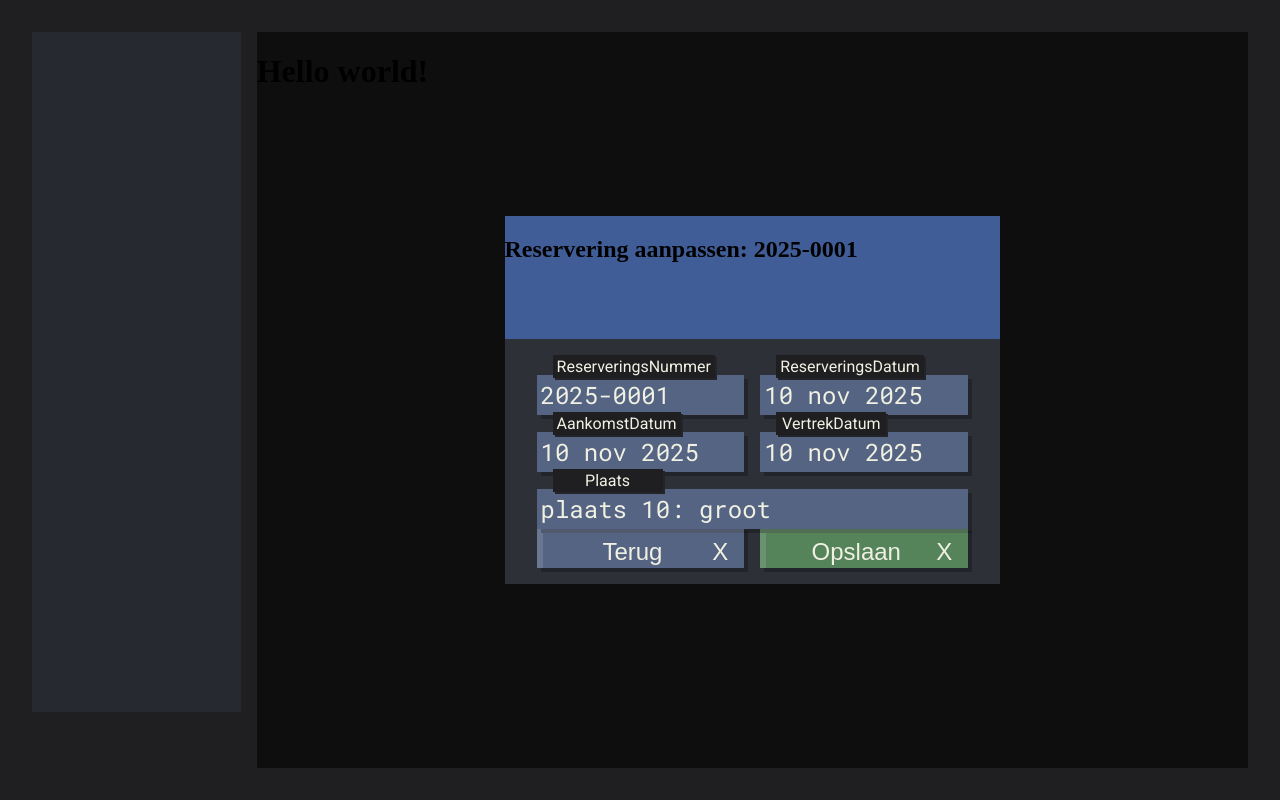
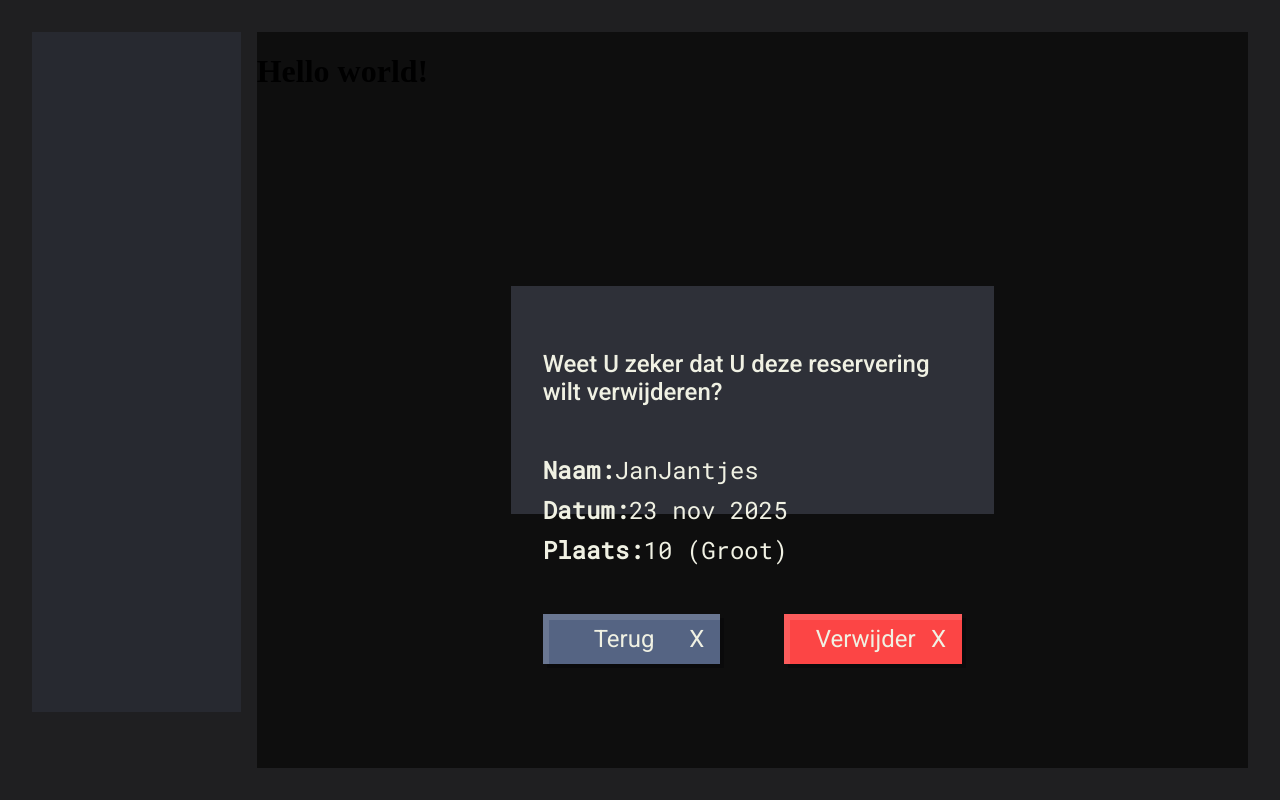
Before and after one commit to Powerboy2015/boer-bert-registratiesysteem, a Next.js app in the folder next.js/: page /dashboard/reservations in a window 1280 px wide. Built offline with nearby package versions, Linux system fonts and the light colour scheme.

Commit message:
delete reservation modal design
added following:
- DeleteReservation.tsx, holds the modal, including a closing button for the modal
- editReservationButton.tsx gets a roboto font
- EditReservationModal.tsx hidden(for development)

```diff
--- a/next.js/src/app/dashboard/reservations/layout.tsx
+++ b/next.js/src/app/dashboard/reservations/layout.tsx
@@ -1,3 +1,4 @@
+import DeleteReservationModal from "@/app/ui/DeleteReservationModal";
 import EditReservationModal from "@/app/ui/EditReservationModal";
 import ModalOverlayComponent from "@/app/ui/ModalOverlayComponent";
 
@@ -27,6 +28,7 @@ export default function reservationLayout({
                     <div className="w-full h-full relative">
                         <ModalOverlayComponent>
                             <EditReservationModal reservation={"2025-0001"} />
+                            <DeleteReservationModal />
                         </ModalOverlayComponent>
                         <main className="w-full h-full">{children}</main>
                     </div>
--- /dev/null
+++ b/next.js/src/app/ui/DeleteReservationModal.tsx
@@ -0,0 +1,65 @@
+"use client";
+import { useContext } from "react";
+import EditReservationButton from "./EditReservationButton";
+import { modalEnabledContext } from "../context/modalEnabled";
+import { Roboto, Roboto_Mono } from "next/font/google";
+
+const roboto = Roboto({
+    weight: "500",
+    subsets: ["latin"],
+});
+const roboto_mono = Roboto_Mono({
+    weight: "400",
+    subsets: ["latin"],
+});
+
+export default function DeleteReservationModal() {
+    const { setModalState } = useContext(modalEnabledContext);
+
+    const closeModal = () => {
+        setModalState(false);
+    };
+    return (
+        <>
+            <div className="w-full h-full p-[254px]">
+                <div
+                    id="inner"
+                    className="w-full h-full bg-(--color-accent-2) flex flex-col px-[32px] py-[64px] gap-[48px]"
+                >
+                    <h2
+                        className={`m-[0px] ${roboto.className} text-(--color-text) text-[24px]`}
+                    >
+                        Weet U zeker dat U deze reservering wilt verwijderen?
+                    </h2>
+                    <div
+                        className={`flex flex-col gap-[8px] ${roboto_mono.className} text-(--color-text) text-[24px]`}
+                    >
+                        <div className="flex">
+                            <strong>Naam: </strong>
+                            <p className="m-[0px]">JanJantjes</p>
+                        </div>
+                        <div className="flex">
+                            <strong>Datum: </strong>
+                            <p className="m-[0px]">23 nov 2025</p>
+                        </div>
+                        <div className="flex">
+                            <strong>Plaats: </strong>
+                            <p className="m-[0px]">10 (Groot)</p>
+                        </div>
+                    </div>
+                    <div className="flex flex-row gap-[64px]">
+                        <EditReservationButton
+                            text="Terug"
+                            btnCallback={closeModal}
+                        />
+                        <EditReservationButton
+                            text="Verwijder"
+                            color="#FC4545"
+                            btnCallback={closeModal}
+                        />
+                    </div>
+                </div>
+            </div>
+        </>
+    );
+}
--- a/next.js/src/app/ui/EditReservationButton.tsx
+++ b/next.js/src/app/ui/EditReservationButton.tsx
@@ -1,3 +1,9 @@
+"use client";
+import { Roboto } from "next/font/google";
+
+const roboto = Roboto({
+    weight: "400",
+});
 interface EditReservationButtonProps {
     text?: string;
     color?: string;
@@ -24,7 +30,9 @@ export default function EditReservationButton({
                     }
                 }}
             >
-                <div className="flex p-[10px] text-[24px] text-(--color-text)">
+                <div
+                    className={`${roboto.className} flex p-[10px] text-[24px] text-(--color-text)`}
+                >
                     <p className="w-full h-full m-[0px]">{text}</p>
                     <p className="m-[0px]">X</p>
                 </div>
--- a/next.js/src/app/ui/EditReservationModal.tsx
+++ b/next.js/src/app/ui/EditReservationModal.tsx
@@ -18,7 +18,7 @@ export default function EditReservationModal({
     };
     return (
         <>
-            <div className="w-[50%] h-[50%] bg-(--color-accent-2) flex flex-col">
+            <div className="w-[50%] h-[50%] bg-(--color-accent-2) flex flex-col hidden">
                 <div id="title" className="w-full h-1/3 bg-[#405D98]">
                     <h2>Reservering aanpassen: {reservation}</h2>
                 </div>
```
